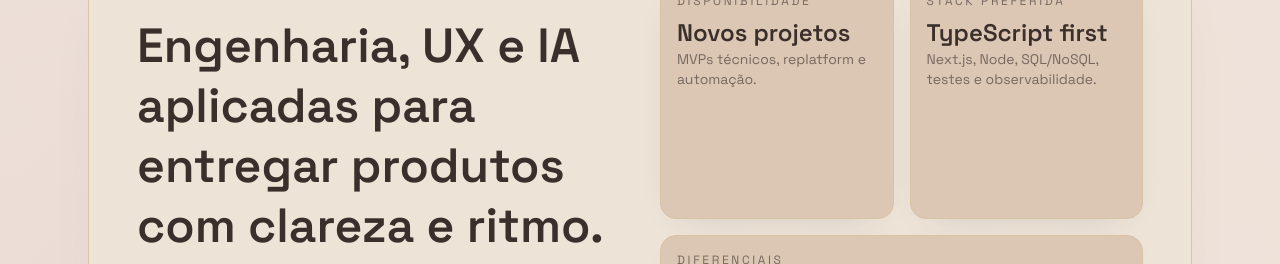
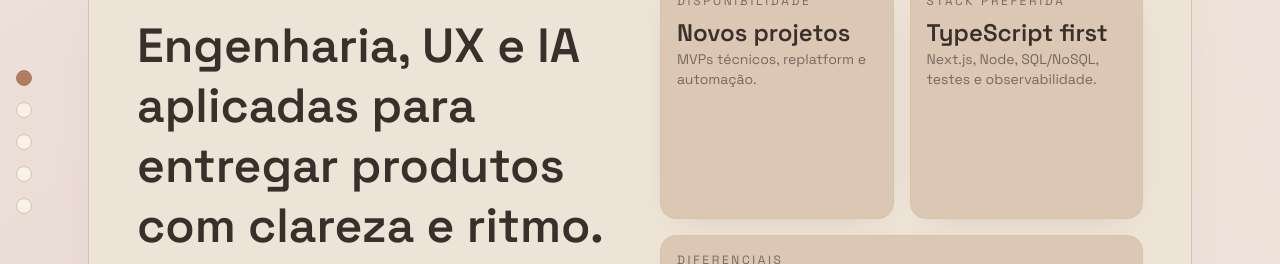
Before and after one commit to p3dru/vintage_portfolio, a Next.js app: page / in a window 1280 px wide. Shown: the part 258-522 px from the top of the page. Built offline with nearby package versions, Linux system fonts and the light colour scheme.

Commit message:
style: inserting navigation dots

```diff
--- a/app/page.tsx
+++ b/app/page.tsx
@@ -101,6 +101,7 @@ const contactMethods = [
 
 export default function Home() {
   const [theme, setTheme] = useState<"light" | "dark">("light");
+  const [activeSection, setActiveSection] = useState<string>("inicio");
 
   useEffect(() => {
     const stored = window.localStorage.getItem("theme");
@@ -118,6 +119,30 @@ export default function Home() {
   const toggleTheme = () => {
     setTheme((prev) => (prev === "light" ? "dark" : "light"));
   };
+
+  useEffect(() => {
+    const observer = new IntersectionObserver(
+      (entries) => {
+        entries.forEach((entry) => {
+          if (entry.isIntersecting && entry.target.id) {
+            setActiveSection(entry.target.id);
+          }
+        });
+      },
+      { threshold: 0.5 }
+    );
+
+    const sections = navLinks
+      .map((link) => document.getElementById(link.href.replace("#", "")))
+      .filter(Boolean) as HTMLElement[];
+
+    sections.forEach((section) => observer.observe(section));
+
+    return () => {
+      sections.forEach((section) => observer.unobserve(section));
+      observer.disconnect();
+    };
+  }, []);
 
   return (
     <div className="min-h-screen text-[var(--foreground)]">
@@ -163,6 +188,32 @@ export default function Home() {
           </button>
         </div>
       </header>
+
+      <div className="fixed left-4 top-1/2 z-30 hidden -translate-y-1/2 flex-col items-center gap-4 md:flex">
+        {navLinks.map((link) => {
+          const id = link.href.replace("#", "");
+          const isActive = activeSection === id;
+          return (
+            <a
+              key={link.href}
+              href={link.href}
+              className="group relative flex h-4 w-4 items-center justify-center"
+              aria-label={link.label}
+            >
+              <span
+                className={`block h-4 w-4 rounded-full border transition ${
+                  isActive
+                    ? "border-[var(--accent)] bg-[var(--accent)]"
+                    : "border-[var(--border)] bg-[var(--header-footer)] group-hover:border-[var(--accent)]"
+                }`}
+              />
+              <span className="absolute left-5 hidden rounded-md bg-[var(--foreground)] px-2 py-1 text-[11px] text-[var(--background)] shadow-sm group-hover:inline">
+                {link.label}
+              </span>
+            </a>
+          );
+        })}
+      </div>
 
       <main className="mx-auto flex max-w-6xl flex-col gap-16 px-4 py-12 pb-28 md:px-6 md:py-16 md:pb-32">
         <div className="section-wrapper flex min-h-[85vh] items-center justify-center">
```
